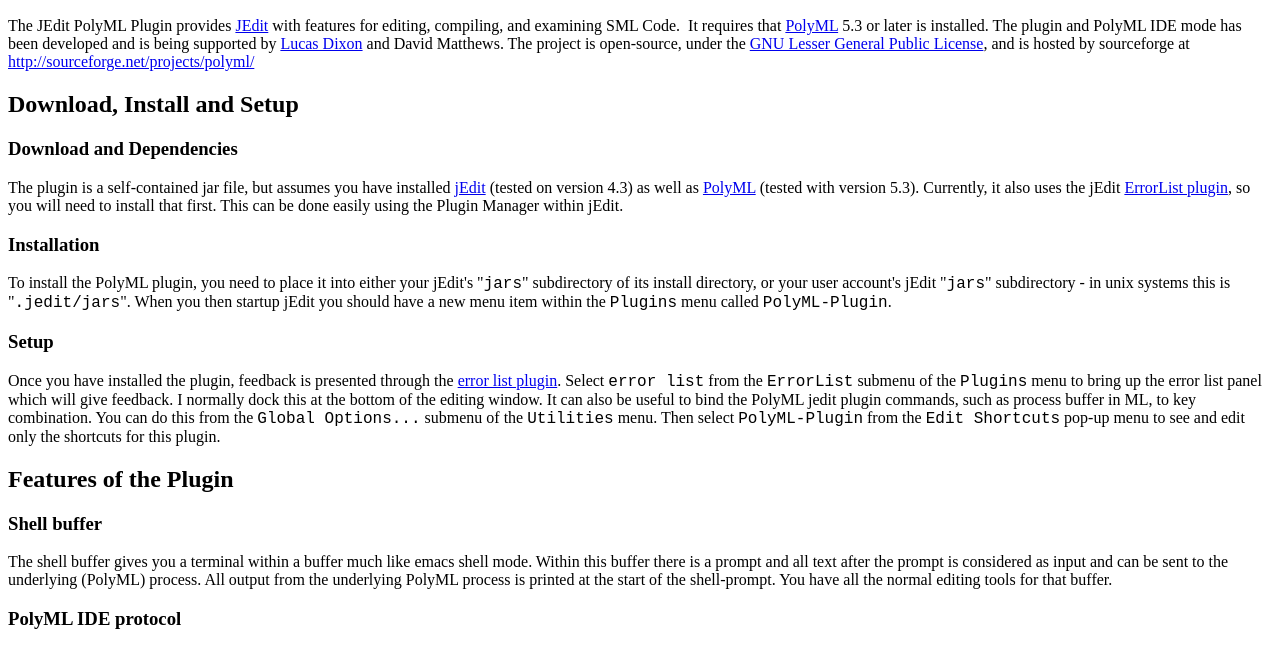
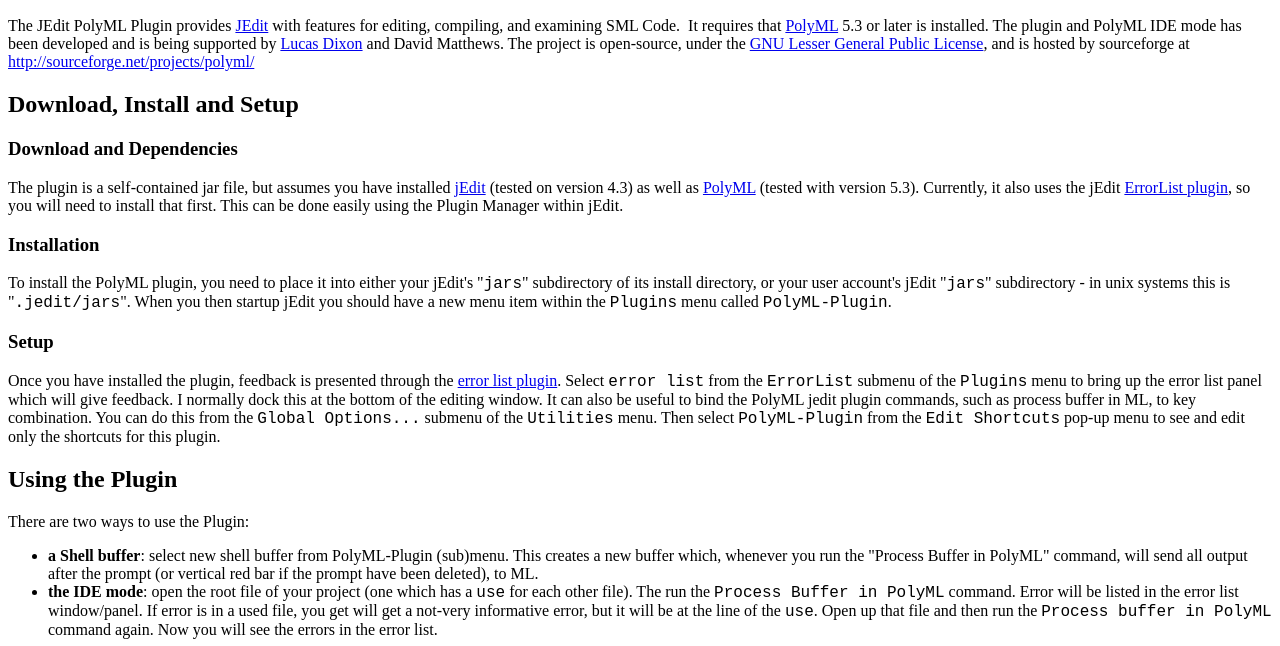
Before and after one commit to polyml/jedit-plugin, a plain HTML site: page index.html in a window 1280 px wide. Shown: the part 96-742 px from the top of the page. Drawn offline with Linux system fonts and the light colour scheme.

Commit message:
improved using the plugin docs.
git-svn-id: svn://svn.code.sf.net/p/polyml/code/trunk/jedit-plugin@1042 ae7d391e-3f74-4a2b-a0db-a8776840fd2a

```diff
--- a/index.html
+++ b/index.html
@@ -64,7 +64,33 @@ select <code>PolyML-Plugin</code> from the <code>Edit Shortcuts</code>
 pop-up menu to see and edit only the shortcuts for this plugin.
 </p>
 
-<h2>Features of the Plugin</h2>
+<h2>Using the Plugin</h2>
+
+There are two ways to use the Plugin:
+
+<ul>
+<li><b>a Shell buffer</b>: select new shell buffer from PolyML-Plugin
+(sub)menu. This creates a new buffer which, whenever you run the
+"Process Buffer in PolyML" command, will send all output after the
+prompt (or vertical red bar if the prompt have been deleted), to ML.
+</li>
+
+<li><b>the IDE mode</b>: open the root file of your project (one which
+has a <code>use</code> for each other file). The run the <code>Process
+Buffer in PolyML</code> command. Error will be listed in the error list
+window/panel. If error is in a used file, you get will get a not-very
+informative error, but it will be at the line of
+the <code>use</code>. Open up that file and then run the <code>Process
+buffer in PolyML</code> command again. Now you will see the errors in
+the error list.
+<br><br>
+The IDE mode also lets you inspect types of sub-expressions (for files
+that have been parsed successfully, but which fail at
+type-checking). Select the sub-expression you want to know the type
+of, and then use the command <code>Get Type at Cursor/Selection</code>. The type
+is printed as a warning in the Error list window/panel.
+</li>
+</ul>
 
 <h3>Shell buffer</h3>
 
```
